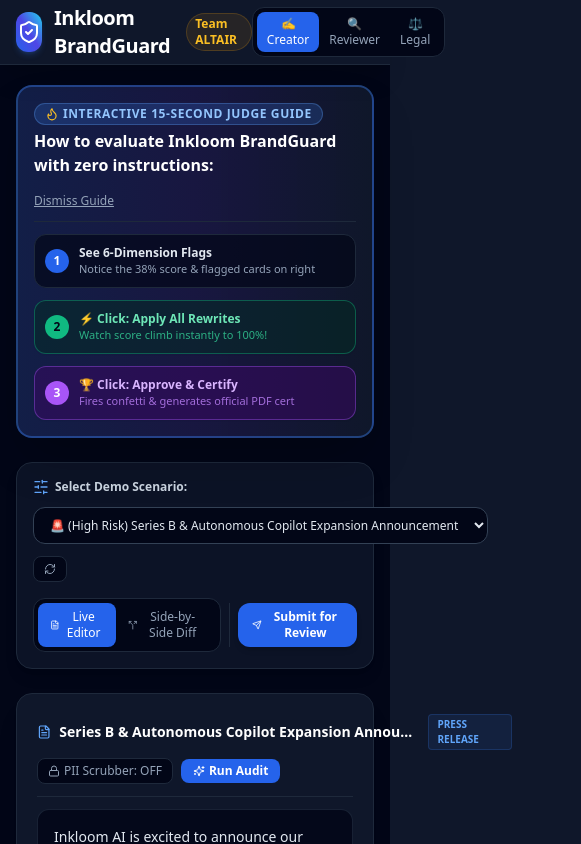
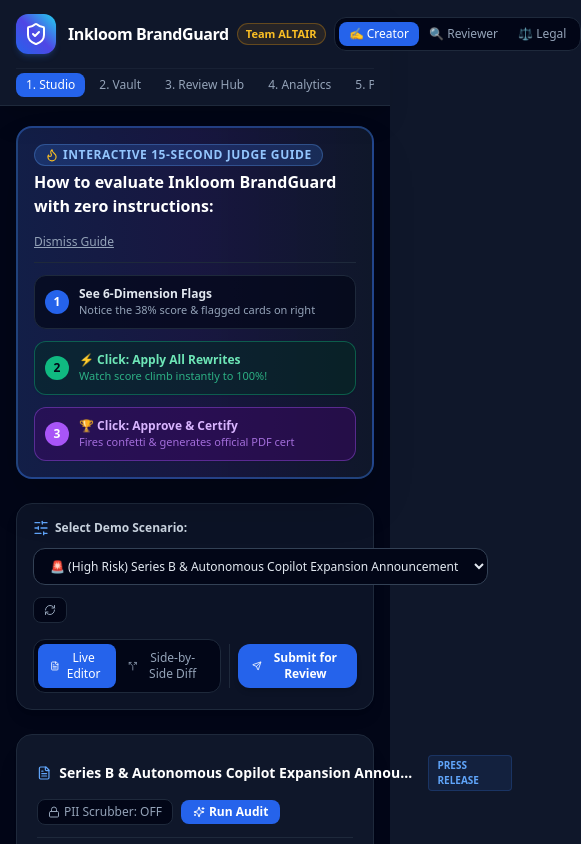
Before and after one commit to anasakhtar-tech/inkloom-brandguard, a React (Vite) app: page / in a window 390 px wide. Shown: the top 844 px of the page, 581 px wide, since content can reach past the window. Built offline with nearby package versions, Linux system fonts and the light colour scheme.

Commit message:
fix(header): prevent logo wrapping and text overflow with flex-shrink and responsive layout

```diff
--- a/src/components/Header.tsx
+++ b/src/components/Header.tsx
@@ -7,7 +7,7 @@ interface HeaderProps {
   onRoleChange: (role: UserRole) => void;
   activeTab: string;
   onTabChange: (tab: string) => void;
-  overallScore: number;
+  overallScore?: number;
 }
 
 export const Header: React.FC<HeaderProps> = ({
@@ -19,43 +19,50 @@ export const Header: React.FC<HeaderProps> = ({
   return (
     <header className="bg-slate-900 border-b border-slate-800 sticky top-0 z-50 shadow-xl">
       <div className="max-w-7xl mx-auto px-4 sm:px-6 lg:px-8">
-        <div className="flex items-center justify-between h-16">
-          {/* Brand Logo & Title */}
-          <div className="flex items-center space-x-3 cursor-pointer" onClick={() => onTabChange('studio')}>
-            <div className="w-10 h-10 rounded-xl bg-gradient-to-tr from-blue-600 via-indigo-600 to-cyan-400 flex items-center justify-center shadow-md shadow-blue-500/20">
+        <div className="flex items-center justify-between min-h-[4.25rem] py-1 gap-2 sm:gap-4">
+
+          {/* Brand Logo & Title (Protected against shrinking and wrapping) */}
+          <div
+            className="flex items-center space-x-3 flex-shrink-0 cursor-pointer select-none"
+            onClick={() => onTabChange('studio')}
+          >
+            <div className="w-10 h-10 rounded-xl bg-gradient-to-tr from-blue-600 via-indigo-600 to-cyan-400 flex items-center justify-center shadow-md shadow-blue-500/20 flex-shrink-0">
               <ShieldCheck className="w-6 h-6 text-white" />
             </div>
-            <div>
+
+            <div className="flex flex-col justify-center">
               <div className="flex items-center space-x-2">
-                <span className="text-xl font-bold tracking-tight text-white font-sans">Inkloom BrandGuard</span>
-                <span className="px-2 py-0.5 text-xs font-bold bg-amber-500/10 text-amber-400 border border-amber-500/20 rounded-full">
+                <span className="text-base sm:text-lg font-extrabold tracking-tight text-white font-sans whitespace-nowrap">
+                  Inkloom BrandGuard
+                </span>
+                <span className="px-2 py-0.5 text-[11px] font-bold bg-amber-500/10 text-amber-400 border border-amber-500/30 rounded-full whitespace-nowrap">
                   Team ALTAIR
                 </span>
-                <span className="px-2 py-0.5 text-xs font-semibold bg-emerald-500/10 text-emerald-400 border border-emerald-500/20 rounded-full hidden sm:inline">
+                <span className="px-2 py-0.5 text-[11px] font-semibold bg-emerald-500/10 text-emerald-400 border border-emerald-500/30 rounded-full whitespace-nowrap hidden sm:inline">
                   Round 2 Live
                 </span>
               </div>
-              <p className="text-[11px] text-slate-400 hidden sm:block">
+              <p className="text-[11px] text-slate-400 whitespace-nowrap hidden md:block">
                 Intelligent Pre-Publication Brand Governance & Compliance Platform
               </p>
             </div>
           </div>
 
           {/* Navigation Tabs */}
-          <nav className="hidden md:flex items-center space-x-1 bg-slate-950/80 p-1 rounded-xl border border-slate-800">
+          <nav className="hidden lg:flex items-center space-x-1 bg-slate-950/80 p-1 rounded-xl border border-slate-800 flex-shrink-0">
             <button
               onClick={() => onTabChange('studio')}
-              className={`px-3 py-1.5 text-xs font-medium rounded-lg transition-all ${
+              className={`px-3 py-1.5 text-xs font-semibold rounded-lg transition-all whitespace-nowrap ${
                 activeTab === 'studio'
                   ? 'bg-blue-600 text-white shadow-sm'
                   : 'text-slate-400 hover:text-slate-200 hover:bg-slate-800/50'
               }`}
             >
-              1. Content Studio
+              1. Studio
             </button>
             <button
               onClick={() => onTabChange('vault')}
-              className={`px-3 py-1.5 text-xs font-medium rounded-lg transition-all ${
+              className={`px-3 py-1.5 text-xs font-semibold rounded-lg transition-all whitespace-nowrap ${
                 activeTab === 'vault'
                   ? 'bg-blue-600 text-white shadow-sm'
                   : 'text-slate-400 hover:text-slate-200 hover:bg-slate-800/50'
@@ -65,7 +72,7 @@ export const Header: React.FC<HeaderProps> = ({
             </button>
             <button
               onClick={() => onTabChange('review')}
-              className={`px-3 py-1.5 text-xs font-medium rounded-lg transition-all ${
+              className={`px-3 py-1.5 text-xs font-semibold rounded-lg transition-all whitespace-nowrap ${
                 activeTab === 'review'
                   ? 'bg-blue-600 text-white shadow-sm'
                   : 'text-slate-400 hover:text-slate-200 hover:bg-slate-800/50'
@@ -75,66 +82,112 @@ export const Header: React.FC<HeaderProps> = ({
             </button>
             <button
               onClick={() => onTabChange('analytics')}
-              className={`px-3 py-1.5 text-xs font-medium rounded-lg transition-all ${
+              className={`px-3 py-1.5 text-xs font-semibold rounded-lg transition-all whitespace-nowrap ${
                 activeTab === 'analytics'
                   ? 'bg-blue-600 text-white shadow-sm'
                   : 'text-slate-400 hover:text-slate-200 hover:bg-slate-800/50'
               }`}
             >
-              4. Governance Insights
+              4. Analytics
             </button>
             <button
               onClick={() => onTabChange('responsible')}
-              className={`px-3 py-1.5 text-xs font-medium rounded-lg transition-all ${
+              className={`px-3 py-1.5 text-xs font-semibold rounded-lg transition-all whitespace-nowrap ${
                 activeTab === 'responsible'
                   ? 'bg-blue-600 text-white shadow-sm'
                   : 'text-slate-400 hover:text-slate-200 hover:bg-slate-800/50'
               }`}
             >
-              5. Trust & Privacy
+              5. Privacy
             </button>
           </nav>
 
-          {/* Right Section: Role Switcher with Clear Visual Prompts */}
-          <div className="flex items-center space-x-3">
+          {/* Right Section: Role Switcher */}
+          <div className="flex items-center space-x-2 flex-shrink-0">
             <div className="flex items-center bg-slate-950 p-1 rounded-xl border border-slate-800 text-xs">
-              <span className="text-slate-400 text-[11px] px-2 font-semibold hidden lg:inline">Active Role:</span>
+              <span className="text-slate-400 text-[11px] px-1.5 font-semibold hidden xl:inline">Role:</span>
               <button
                 onClick={() => onRoleChange('creator')}
-                className={`flex items-center space-x-1 px-2.5 py-1 rounded-lg font-medium transition-all ${
+                className={`flex items-center space-x-1 px-2.5 py-1 rounded-lg font-medium transition-all whitespace-nowrap ${
                   currentRole === 'creator'
                     ? 'bg-blue-600 text-white shadow-sm'
                     : 'text-slate-400 hover:text-slate-200'
                 }`}
-                title="Switch to Creator role (Write, Review suggestions & Submit)"
+                title="Switch to Creator role"
               >
                 <span>✍️ Creator</span>
               </button>
               <button
                 onClick={() => onRoleChange('reviewer')}
-                className={`flex items-center space-x-1 px-2.5 py-1 rounded-lg font-medium transition-all ${
+                className={`flex items-center space-x-1 px-2.5 py-1 rounded-lg font-medium transition-all whitespace-nowrap ${
                   currentRole === 'reviewer'
                     ? 'bg-indigo-600 text-white shadow-sm'
                     : 'text-slate-400 hover:text-slate-200'
                 }`}
-                title="Switch to Brand Manager role (Inspect & Approve)"
+                title="Switch to Reviewer role"
               >
                 <span>🔍 Reviewer</span>
               </button>
               <button
                 onClick={() => onRoleChange('legal')}
-                className={`flex items-center space-x-1 px-2.5 py-1 rounded-lg font-medium transition-all ${
+                className={`flex items-center space-x-1 px-2.5 py-1 rounded-lg font-medium transition-all whitespace-nowrap ${
                   currentRole === 'legal'
                     ? 'bg-amber-600 text-white shadow-sm'
                     : 'text-slate-400 hover:text-slate-200'
                 }`}
-                title="Switch to Legal & Compliance role (Regulatory Sign-off)"
+                title="Switch to Legal role"
               >
                 <span>⚖️ Legal</span>
               </button>
             </div>
           </div>
+
         </div>
+
+        {/* Mobile Navigation Sub-Bar (Visible on small & medium screens so tabs are always accessible) */}
+        <div className="lg:hidden flex items-center justify-between pb-2 pt-1 border-t border-slate-800/60 overflow-x-auto space-x-1 text-xs">
+          <button
+            onClick={() => onTabChange('studio')}
+            className={`px-2.5 py-1 rounded-lg font-medium whitespace-nowrap ${
+              activeTab === 'studio' ? 'bg-blue-600 text-white' : 'text-slate-400'
+            }`}
+          >
+            1. Studio
+          </button>
+          <button
+            onClick={() => onTabChange('vault')}
+            className={`px-2.5 py-1 rounded-lg font-medium whitespace-nowrap ${
+              activeTab === 'vault' ? 'bg-blue-600 text-white' : 'text-slate-400'
+            }`}
+          >
+            2. Vault
+          </button>
+          <button
+            onClick={() => onTabChange('review')}
+            className={`px-2.5 py-1 rounded-lg font-medium whitespace-nowrap ${
+              activeTab === 'review' ? 'bg-blue-600 text-white' : 'text-slate-400'
+            }`}
+          >
+            3. Review Hub
+          </button>
+          <button
+            onClick={() => onTabChange('analytics')}
+            className={`px-2.5 py-1 rounded-lg font-medium whitespace-nowrap ${
+              activeTab === 'analytics' ? 'bg-blue-600 text-white' : 'text-slate-400'
+            }`}
+          >
+            4. Analytics
+          </button>
+          <button
+            onClick={() => onTabChange('responsible')}
+            className={`px-2.5 py-1 rounded-lg font-medium whitespace-nowrap ${
+              activeTab === 'responsible' ? 'bg-blue-600 text-white' : 'text-slate-400'
+            }`}
+          >
+            5. Privacy
+          </button>
+        </div>
+
       </div>
     </header>
   );
```
